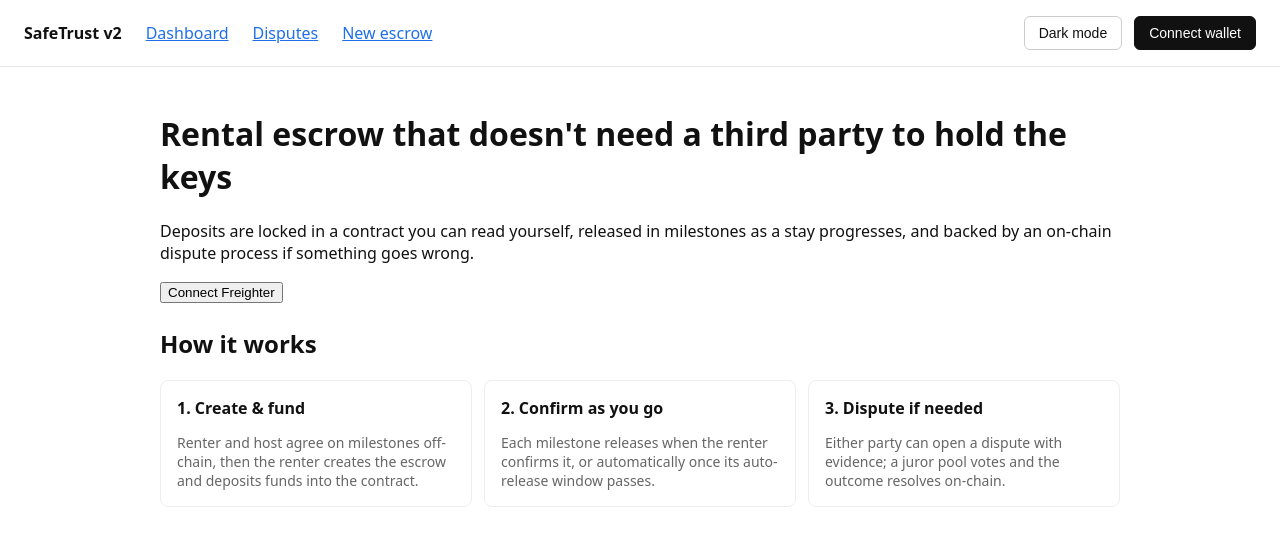
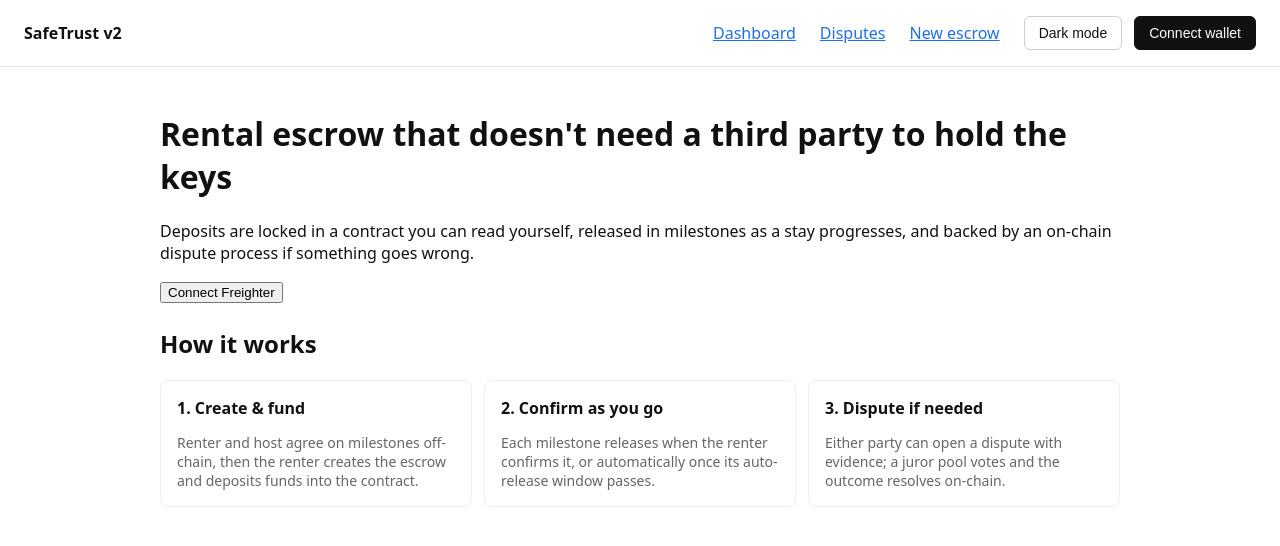
Before and after one commit to Anchorhold-stellar/frontend-, a Next.js app: page / in a window 1280 px wide. Shown: the top 546 px of the page. Built offline with nearby package versions, Linux system fonts and the light colour scheme; no server answers.

Commit message:
feat(nav): make the nav responsive with a mobile menu toggle
Extracts the inline nav into components/Nav.tsx: a "Menu" button
appears under 640px and toggles the links/theme/wallet group, which
was previously a fixed flex row that just wrapped awkwardly on narrow
viewports.

```diff
--- a/app/globals.css
+++ b/app/globals.css
@@ -80,3 +80,34 @@ a {
 button:focus-visible {
   outline-offset: 1px;
 }
+
+.nav-toggle {
+  display: none;
+}
+
+.nav-links {
+  display: flex;
+  align-items: center;
+  gap: 24px;
+  margin-left: auto;
+}
+
+@media (max-width: 640px) {
+  .nav-toggle {
+    display: inline-flex;
+  }
+
+  .nav-links {
+    display: none;
+    flex-direction: column;
+    align-items: flex-start;
+    gap: 12px;
+    width: 100%;
+    margin-left: 0;
+    margin-top: 12px;
+  }
+
+  .nav-links.open {
+    display: flex;
+  }
+}
--- a/app/layout.tsx
+++ b/app/layout.tsx
@@ -3,9 +3,8 @@ import "./globals.css";
 import { WalletProvider } from "../lib/wallet-context";
 import { ToastProvider } from "../lib/toast-context";
 import { ThemeProvider } from "../lib/theme-context";
-import { NavWallet } from "../components/NavWallet";
+import { Nav } from "../components/Nav";
 import { NetworkBanner } from "../components/NetworkBanner";
-import { ThemeToggle } from "../components/ThemeToggle";
 
 export const metadata = {
   title: "SafeTrust v2",
@@ -29,24 +28,7 @@ export default function RootLayout({ children }: { children: ReactNode }) {
           <ToastProvider>
             <WalletProvider>
               <NetworkBanner />
-              <nav
-                style={{
-                  display: "flex",
-                  alignItems: "center",
-                  gap: 24,
-                  padding: "16px 24px",
-                  borderBottom: "1px solid var(--color-border)",
-                }}
-              >
-                <strong>SafeTrust v2</strong>
-                <a href="/dashboard">Dashboard</a>
-                <a href="/disputes">Disputes</a>
-                <a href="/escrow/new">New escrow</a>
-                <div style={{ marginLeft: "auto", display: "flex", gap: 12, alignItems: "center" }}>
-                  <ThemeToggle />
-                  <NavWallet />
-                </div>
-              </nav>
+              <Nav />
               <main style={{ padding: 24, maxWidth: 960, margin: "0 auto" }}>{children}</main>
             </WalletProvider>
           </ToastProvider>
--- /dev/null
+++ b/components/Nav.tsx
@@ -0,0 +1,57 @@
+"use client";
+
+import { useState } from "react";
+import { NavWallet } from "./NavWallet";
+import { ThemeToggle } from "./ThemeToggle";
+
+const LINKS = [
+  { href: "/dashboard", label: "Dashboard" },
+  { href: "/disputes", label: "Disputes" },
+  { href: "/escrow/new", label: "New escrow" },
+];
+
+export function Nav() {
+  const [open, setOpen] = useState(false);
+
+  return (
+    <nav
+      style={{
+        padding: "16px 24px",
+        borderBottom: "1px solid var(--color-border)",
+      }}
+    >
+      <div style={{ display: "flex", alignItems: "center", gap: 24 }}>
+        <strong>SafeTrust v2</strong>
+
+        <button
+          className="nav-toggle"
+          onClick={() => setOpen((v) => !v)}
+          aria-expanded={open}
+          aria-controls="nav-links"
+          style={{
+            background: "none",
+            border: "1px solid var(--color-secondary-border)",
+            borderRadius: 6,
+            color: "var(--color-fg)",
+            padding: "6px 10px",
+            marginLeft: "auto",
+          }}
+        >
+          Menu
+        </button>
+
+        <div id="nav-links" className={`nav-links${open ? " open" : ""}`}>
+          {LINKS.map((link) => (
+            <a key={link.href} href={link.href}>
+              {link.label}
+            </a>
+          ))}
+          <div style={{ display: "flex", gap: 12, alignItems: "center" }}>
+            <ThemeToggle />
+            <NavWallet />
+          </div>
+        </div>
+      </div>
+    </nav>
+  );
+}
```
